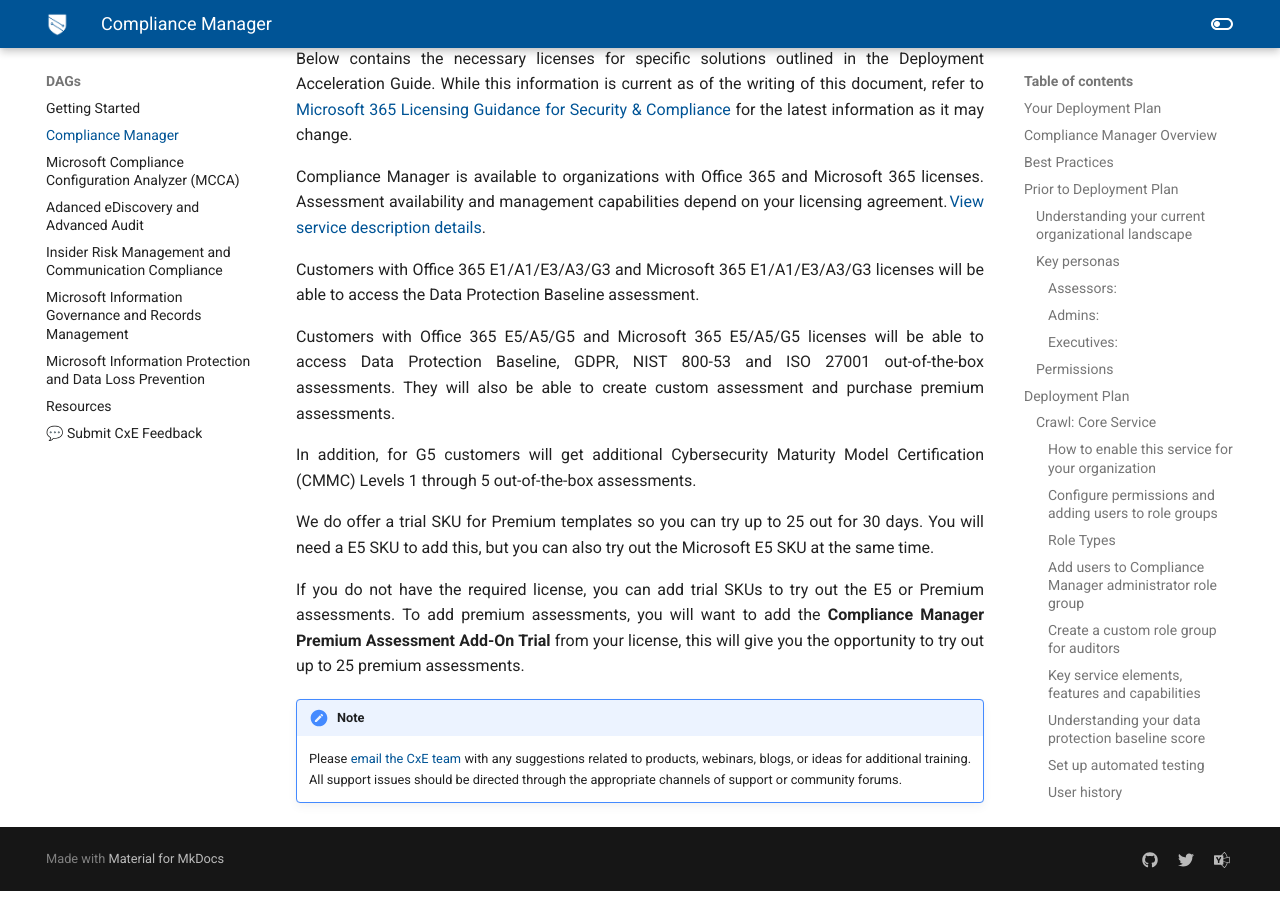
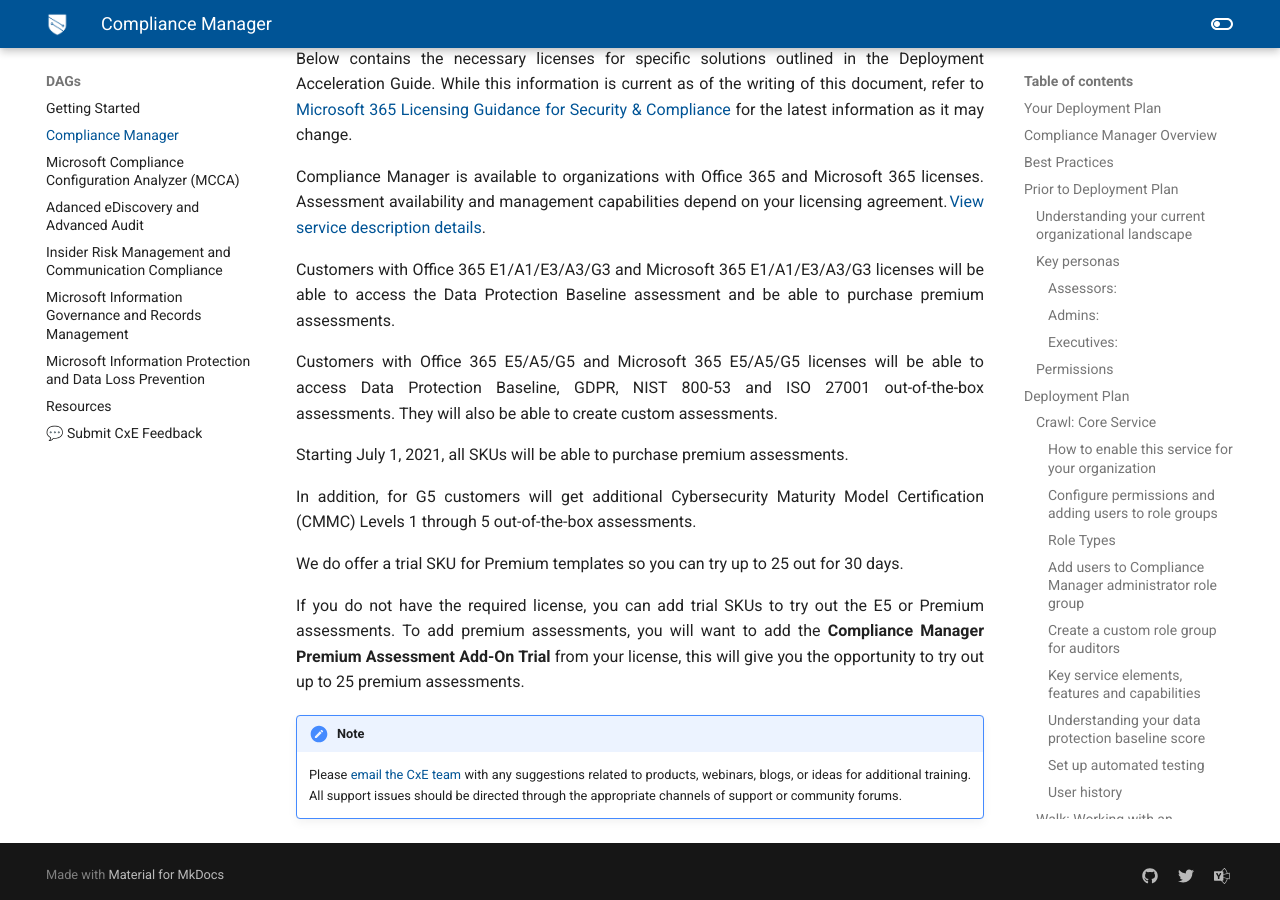
Before and after one commit to microsoft/ComplianceCxE, an MkDocs documentation site: the page built from docs/dag/cm.md, in a window 1280 px wide and 900 px high, scrolled down 24270 px. Built offline with MkDocs 1.6.1 and Material for MkDocs 9.7.7, drawn with Linux system fonts in a browser that asks for light colours; comment, search, counter and statistics services are not loaded; old or Windows-style settings are respelled for this version of MkDocs.

Commit message:
July 1 licensing changes

```diff
--- a/docs/dag/cm.md
+++ b/docs/dag/cm.md
@@ -549,13 +549,15 @@
 
 Compliance Manager is available to organizations with Office 365 and Microsoft 365 licenses. Assessment availability and management capabilities depend on your licensing agreement. [View service description details](https://go.microsoft.com/fwlink/?linkid=2132371).
 
-Customers with Office 365 E1/A1/E3/A3/G3 and Microsoft 365 E1/A1/E3/A3/G3 licenses will be able to access the Data Protection Baseline assessment.
+Customers with Office 365 E1/A1/E3/A3/G3 and Microsoft 365 E1/A1/E3/A3/G3 licenses will be able to access the Data Protection Baseline assessment and be able to purchase premium assessments.
 
-Customers with Office 365 E5/A5/G5 and Microsoft 365 E5/A5/G5 licenses will be able to access Data Protection Baseline, GDPR, NIST 800-53 and ISO 27001 out-of-the-box assessments. They will also be able to create custom assessment and purchase premium assessments.
+Customers with Office 365 E5/A5/G5 and Microsoft 365 E5/A5/G5 licenses will be able to access Data Protection Baseline, GDPR, NIST 800-53 and ISO 27001 out-of-the-box assessments. They will also be able to create custom assessments.
+
+Starting July 1, 2021, all SKUs will be able to purchase premium assessments.
 
 In addition, for G5 customers will get additional Cybersecurity Maturity Model Certification (CMMC) Levels 1 through 5 out-of-the-box assessments.
 
-We do offer a trial SKU for Premium templates so you can try up to 25 out for 30 days. You will need a E5 SKU to add this, but you can also try out the Microsoft E5 SKU at the same time.
+We do offer a trial SKU for Premium templates so you can try up to 25 out for 30 days.
 
 If you do not have the required license, you can add trial SKUs to try out the E5 or Premium assessments. To add premium assessments, you will want to add the **Compliance Manager Premium Assessment Add-On Trial** from your license, this will give you the opportunity to try out up to 25 premium assessments.
 
```
